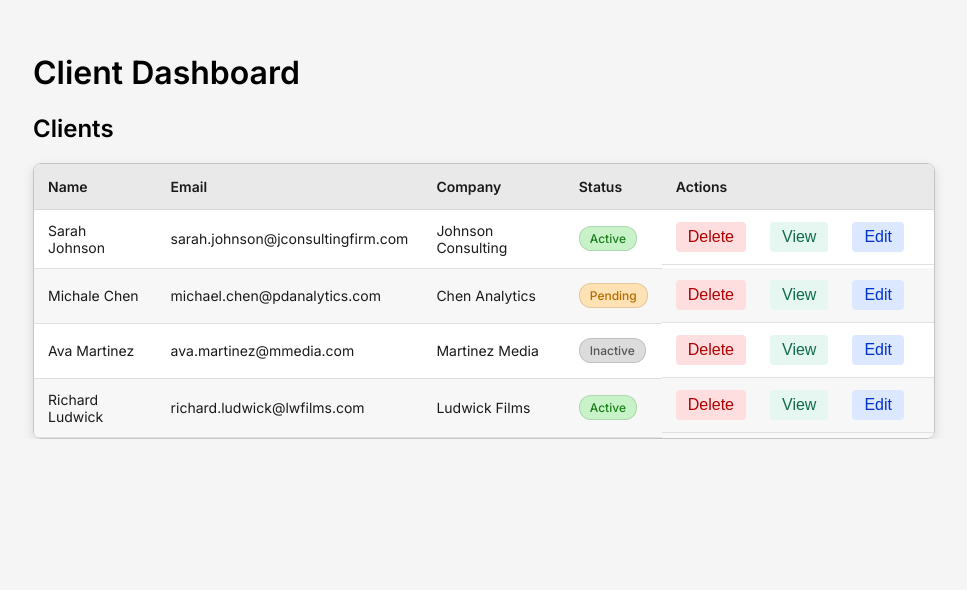
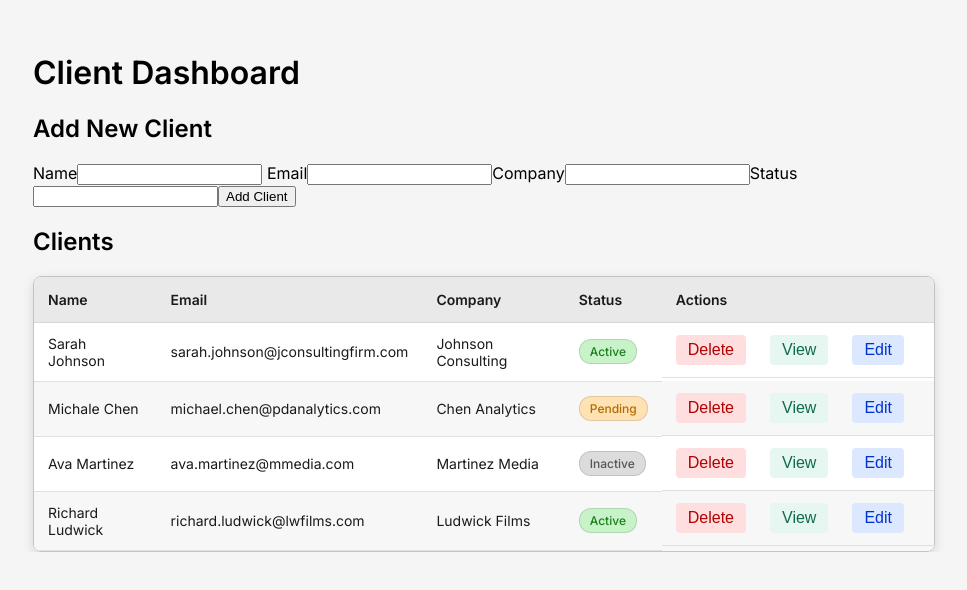
Before and after one commit to FixedBits/client-dashboard, a React (Vite) app: page / in a window 1280 px wide. Shown: the top 590 px of the page, without its empty margins (157-1124 px from the left). Built offline with nearby package versions, Linux system fonts and the light colour scheme.

Commit message:
logic for New Client

```diff
--- a/src/components/ClientTable.jsx
+++ b/src/components/ClientTable.jsx
@@ -9,9 +9,18 @@ import ClientRow from "./ClientRow";
 // Import the initial client data array
 import { initialClients } from "../data/clients";
 
+// Import the client form that adds a new client
+import ClientForm from "./ClientForm";
+
 function ClientTable() {
   // Local state: holds the current list of clients
+  // Change state to [ ] to start with a clean list.
   const [clients, setClients] = useState(initialClients);
+
+  // New client handler
+  function handleAddClient(newClient) {
+    setClients((prev) => [...prev, newClient]);
+  }
 
   // Update a single client by id after saving edits
   function handleSave(id, updatedClient) {
@@ -26,8 +35,9 @@ function ClientTable() {
   return (
     <div>
       {/* Section title */}
+      <ClientForm onAddClient={handleAddClient} />
+
       <h2>Clients</h2>
-
       {/* Wrapper for styling and scroll behavior */}
       <div className="table-wrapper">
         <table>
```
